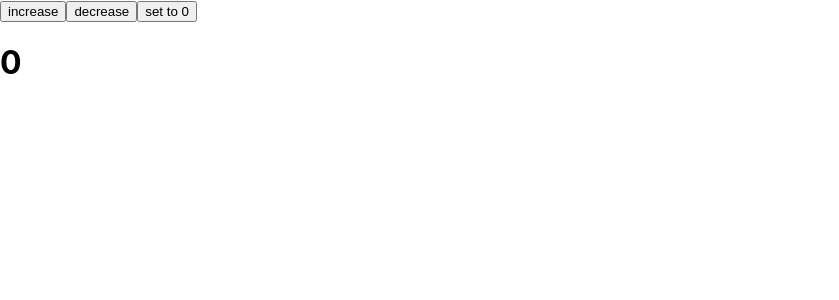
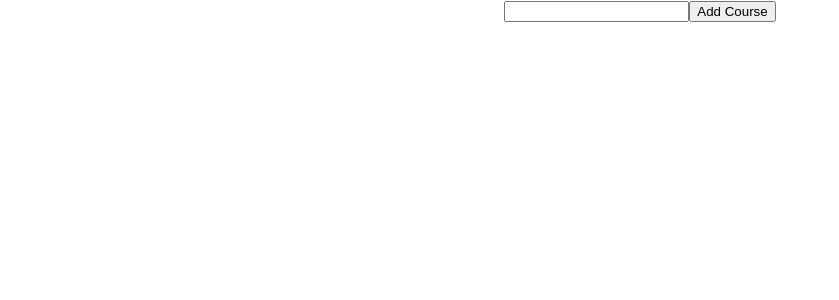
Before and after one commit to AliShahSafdari/react-practice, a React (Create React App) app: page / in a window 1280 px wide. Shown: the top 300 px of the page, without its empty margins (0-839 px from the left). Built offline with nearby package versions, Linux system fonts and the light colour scheme.

Commit message:
Create sample todo list

```diff
--- a/src/App.js
+++ b/src/App.js
@@ -1,14 +1,26 @@
+import {useState} from "react"
 import './App.css';
-import {useState} from "react";
 
 function App() {
-  const [count, setCount] = useState(0);
+  const [courseList, setCourseList] = useState([]);
+  const [newCourse, setNewCourse] = useState("");
+  const handelChange = (event) =>{
+    setNewCourse(event.target.value);
+  }
+  const addcourse = ()=> {
+    setCourseList([...courseList, newCourse]);
+  }
   return (
-    <div>
-      <button onClick={()=> setCount(count+1)}>increase</button>
-      <button onClick={()=> setCount(count-1)}>decrease</button>
-      <button onClick={()=> setCount(0)}>set to 0</button>
-      <h1>{count}</h1>
+    <div className='App'>
+      <div className='add-course'>
+        <input type='text' onChange={handelChange}></input>
+        <button onClick={addcourse}>Add Course</button>
+      </div>
+      <div className='list'>
+        {courseList.map((course)=>{
+          return <h1>{course}</h1>
+        })}
+      </div>
     </div>
   )
 }
```
